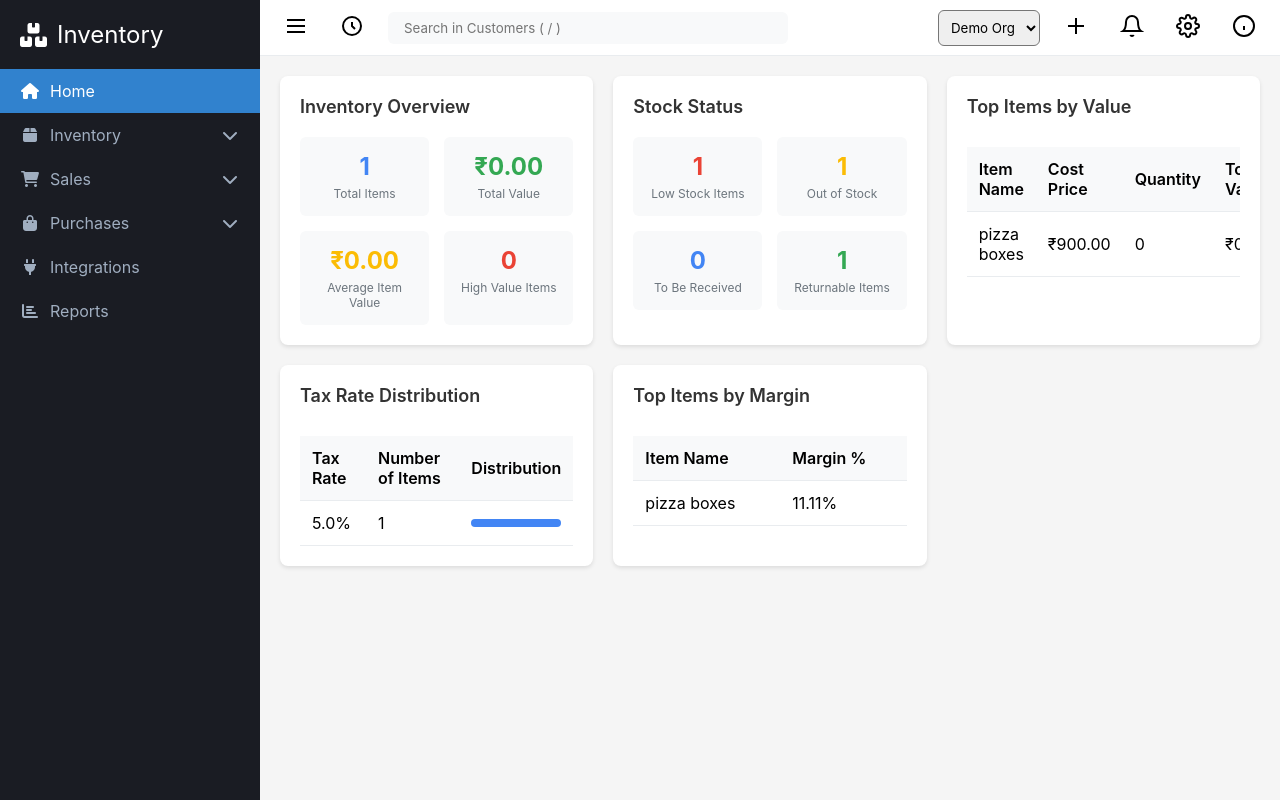
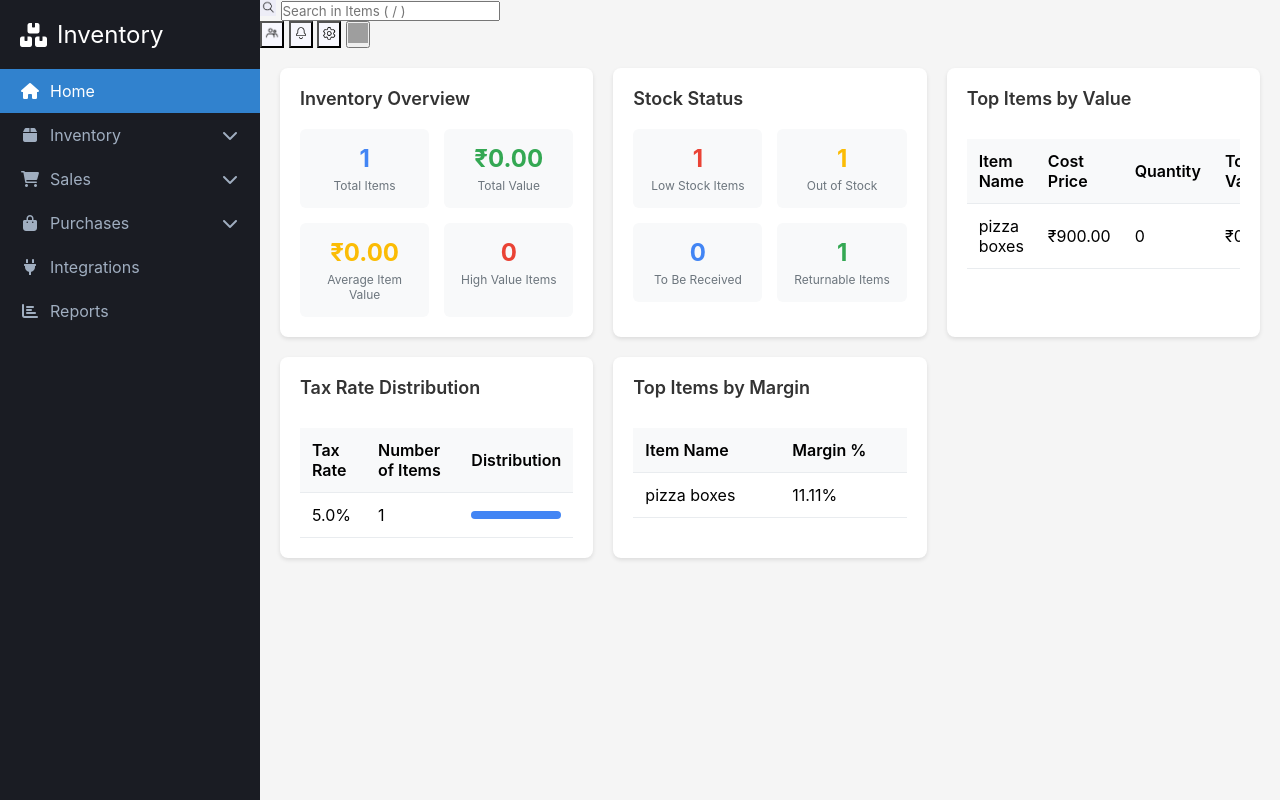
Before and after one commit to r-ravish/InventoryHub, a Flask app: page /dashboard in a window 1280 px wide. Run offline with Flask 3, Linux system fonts and the light colour scheme; a user stored in the database is signed in; grey boxes are pictures that could not be loaded.

Commit message:
updated final almost

```diff
--- a/app.py
+++ b/app.py
@@ -105,7 +105,7 @@ def registerFunction():
 def loginFunction():
     if current_user.is_authenticated:
         flash("You are already logged in!", "info")
-        return redirect(url_for("dashboard"))
+        return redirect(url_for("home"))
 
     if request.method == "POST":
         email = request.form.get("email")
@@ -117,7 +117,7 @@ def loginFunction():
             user_object.last_login = datetime.utcnow()
             db.session.commit()
             flash(f"Welcome back, {user_object.username}!", "success")
-            return redirect(url_for("dashboard"))
+            return redirect(url_for("home"))
         else:
             flash("Invalid email or password. Please try again.", "error")
             return redirect(url_for("loginFunction"))
@@ -139,6 +139,7 @@ def home():
                          user=current_user,
                          company_name=company_name,
                          is_authenticated=current_user.is_authenticated)
+
 
 @app.route('/dashboard')
 @login_required
--- a/templates/dashboard.html
+++ b/templates/dashboard.html
@@ -129,7 +129,7 @@
         }
 
         /* Navbar Styles */
-        .navbar {
+        /* .navbar {
             background: white;
             padding: 0.5rem 1rem;
             display: flex;
@@ -184,7 +184,9 @@
 
         .icon-button:hover {
             background: var(--gray-light);
-        }
+        } */
+
+
 
         /* Existing Dashboard Styles */
         .dashboard-container {
@@ -361,55 +363,34 @@
 
     <!-- Main Content -->
     <div class="main-content">
-        <!-- Navbar -->
-        <nav class="navbar">
-            <div class="navbar-left">
-                <button class="icon-button" id="sidebar-toggle">
-                    <svg width="24" height="24" viewBox="0 0 24 24" fill="none" stroke="currentColor" stroke-width="2">
-                        <path d="M3 12h18M3 6h18M3 18h18"/>
-                    </svg>
+        <!-- Header -->
+        <header class="header">
+            <div class="header-left">
+                <div class="search-container">
+                    <img src="{{ url_for('static', filename='images/search.png') }}" alt="Search" width="16"
+                        height="16" style="background-color: #F7F7FD;">
+                    <input type="text" placeholder="Search in Items ( / )" aria-label="Search items">
+                </div>
+            </div>
+
+            <div class="header-right">
+                <button class="icon-button" aria-label="Profile" style="background-color: #F7F7FD;">
+                    <img src="{{ url_for('static', filename='images/know_people.png') }}" alt="" width="20"
+                        height="20" style="background-color: #F7F7FD;">
                 </button>
-                <button class="icon-button">
-                    <svg width="24" height="24" viewBox="0 0 24 24" fill="none" stroke="currentColor" stroke-width="2">
-                        <path d="M12 8v4l3 3m6-3a9 9 0 11-18 0 9 9 0 0118 0z"/>
-                    </svg>
+                <button class="icon-button" aria-label="Notifications" style="background-color: #F7F7FD;">
+                    <img src="{{ url_for('static', filename='images/bell.png') }}" alt="" width="20" height="20"
+                        style="background-color: #F7F7FD;">
+                </button>
+                <button class="icon-button" aria-label="Settings" style="background-color: #F7F7FD;">
+                    <img src="{{ url_for('static', filename='images/SETTINGS.png') }}" alt="" width="20" height="20"
+                        style="background-color: #F7F7FD;">
+                </button>
+                <button class="icon-button" aria-label="Menu">
+                    <img src="/api/placeholder/20/20" alt="" width="20" height="20">
                 </button>
             </div>
-
-            <div class="navbar-center">
-                <input type="text" class="search-bar" placeholder="Search in Customers ( / )">
-            </div>
-
-            <div class="navbar-right">
-                <!-- <div class="org-text">This is a Test organization.</div> -->
-                <select class="org-selector">
-                    <option>Demo Org</option>
-                </select>
-                <button class="icon-button">
-                    <svg width="24" height="24" viewBox="0 0 24 24" fill="none" stroke="currentColor" stroke-width="2">
-                        <path d="M12 4v16m8-8H4"/>
-                    </svg>
-                </button>
-                <button class="icon-button">
-                    <svg width="24" height="24" viewBox="0 0 24 24" fill="none" stroke="currentColor" stroke-width="2">
-                        <path d="M18 8A6 6 0 006 8c0 7-3 9-3 9h18s-3-2-3-9"/>
-                        <path d="M13.73 21a2 2 0 01-3.46 0"/>
-                    </svg>
-                </button>
-                <button class="icon-button">
-                    <svg width="24" height="24" viewBox="0 0 24 24" fill="none" stroke="currentColor" stroke-width="2">
-                        <circle cx="12" cy="12" r="3"/>
-                        <path d="M19.4 15a1.65 1.65 0 00.33 1.82l.06.06a2 2 0 010 2.83 2 2 0 01-2.83 0l-.06-.06a1.65 1.65 0 00-1.82-.33 1.65 1.65 0 00-1 1.51V21a2 2 0 01-2 2 2 2 0 01-2-2v-.09A1.65 1.65 0 009 19.4a1.65 1.65 0 00-1.82.33l-.06.06a2 2 0 01-2.83 0 2 2 0 010-2.83l.06-.06a1.65 1.65 0 00.33-1.82 1.65 1.65 0 00-1.51-1H3a2 2 0 01-2-2 2 2 0 012-2h.09A1.65 1.65 0 004.6 9a1.65 1.65 0 00-.33-1.82l-.06-.06a2 2 0 010-2.83 2 2 0 012.83 0l.06.06a1.65 1.65 0 001.82.33H9a1.65 1.65 0 001-1.51V3a2 2 0 012-2 2 2 0 012 2v.09a1.65 1.65 0 001 1.51 1.65 1.65 0 001.82-.33l.06-.06a2 2 0 012.83 0 2 2 0 010 2.83l-.06.06a1.65 1.65 0 00-.33 1.82V9a1.65 1.65 0 001.51 1H21a2 2 0 012 2 2 2 0 01-2 2h-.09a1.65 1.65 0 00-1.51 1z"/>
-                    </svg>
-                </button>
-                <button class="icon-button">
-                    <svg width="24" height="24" viewBox="0 0 24 24" fill="none" stroke="currentColor" stroke-width="2">
-                        <circle cx="12" cy="12" r="10"/>
-                        <path d="M12 16v-4M12 8h.01"/>
-                    </svg>
-                </button>
-            </div>
-        </nav>
+        </header>
 
         <!-- Dashboard Content -->
         <div class="dashboard-container">
--- a/templates/inventory.html
+++ b/templates/inventory.html
@@ -273,10 +273,10 @@
                 <span>Inventory</span>
             </div>
 
-            <div class="nav-item active">
+            <a href="{{url_for('dashboard')}}"><div class="nav-item active">
                 <i class="fas fa-home"></i>
                 <span>Home</span>
-            </div>
+            </div></a>
 
             <div class="nav-item" data-submenu="inventory">
                 <i class="fas fa-box"></i>
@@ -359,7 +359,7 @@
                         <img src="../static/images/SETTINGS.png" alt="Settings" width="20" height="20">
                     </button>
                     <button class="icon-button">
-                        <img src="/placeholder.svg" alt="Menu" width="20" height="20">
+                        <a href="{{url_for('profile')}}"><img src="../static/images/profile.png" alt="Menu" width="20" height="20"></a>
                     </button>
                 </div>
             </header>
```
Also changed, not shown: templates/index.html (+9 -1 lines), instance/app.db, static/images/profile.png (added).
